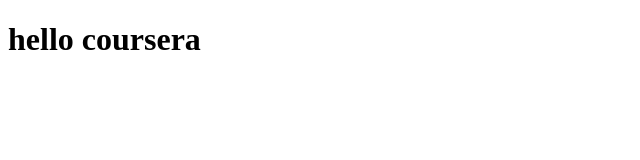
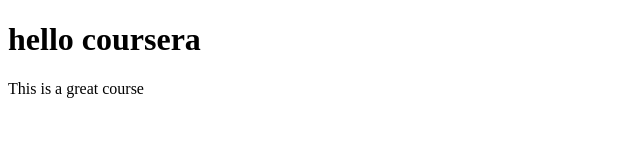
Before and after one commit to willmattcode/coursera-test, a plain HTML site: page site/index.html in a window 1280 px wide. Shown: the whole page, without its empty margins (0-640 px from the left). Drawn offline with Linux system fonts and the light colour scheme.

Commit message:
Modify index

```diff
--- a/site/index.html
+++ b/site/index.html
@@ -8,5 +8,6 @@
 </head>
 <body>
   <h1>hello coursera</h1>
+  <p>This is a great course</p>
 </body>
 </html>
```
